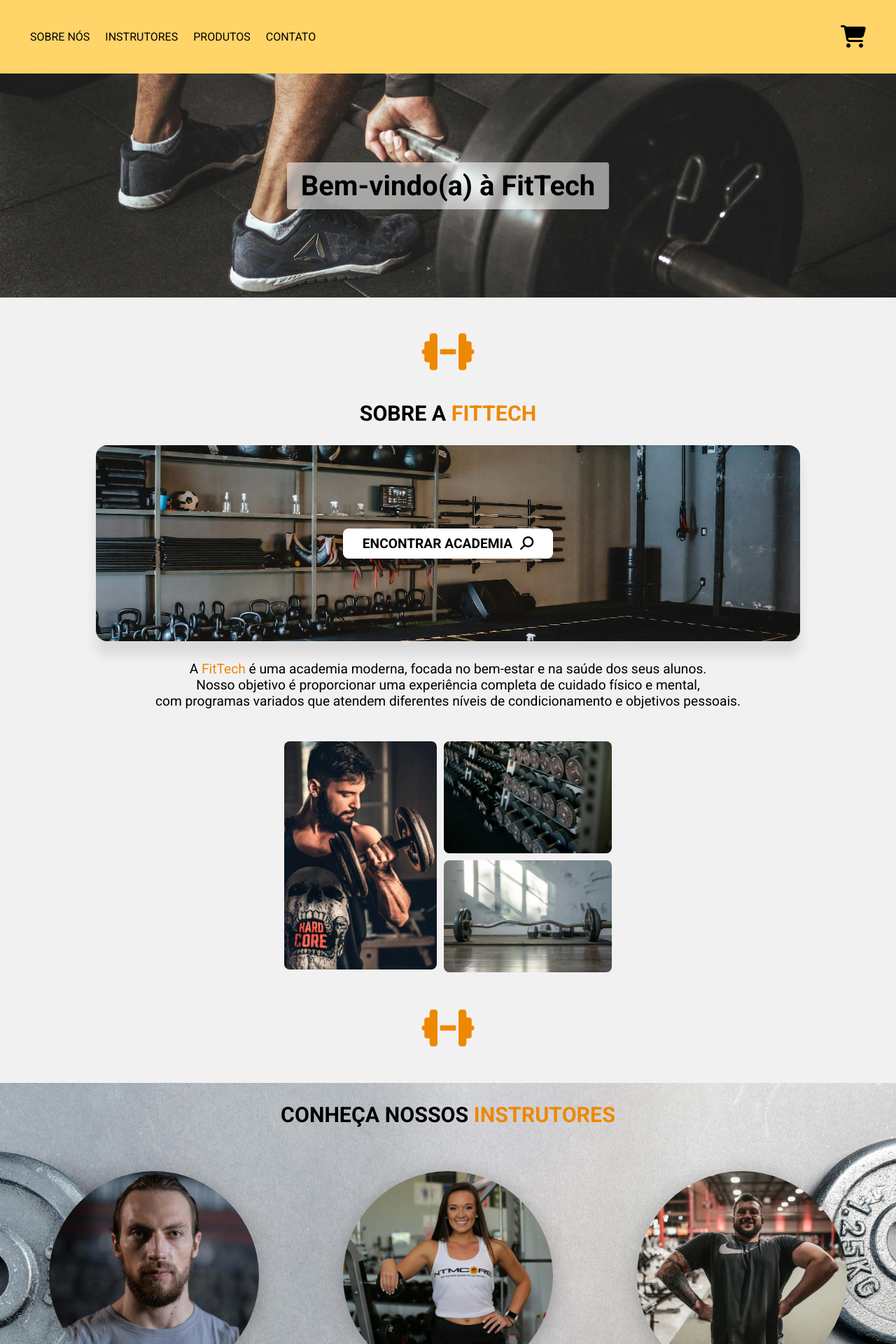
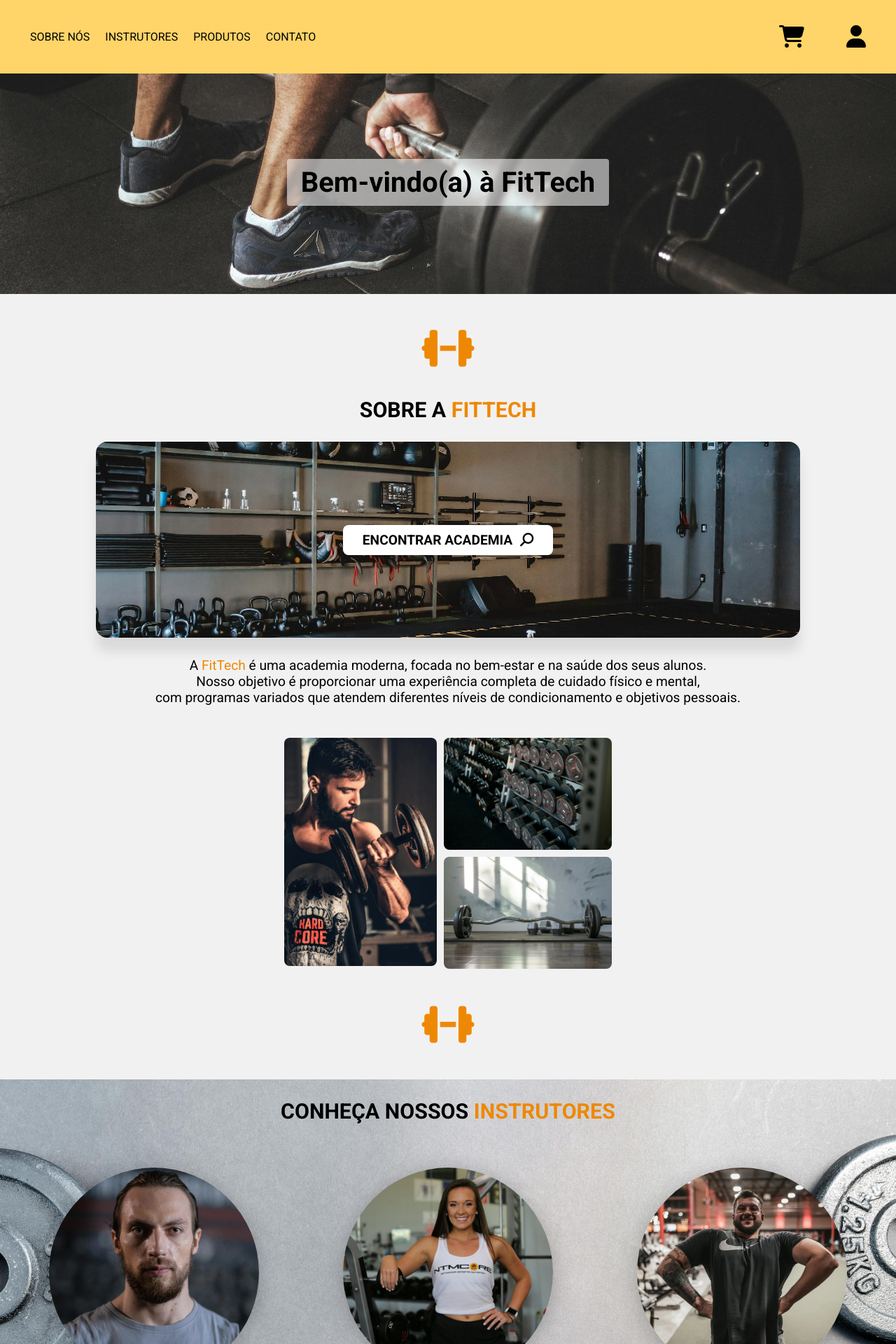
Before and after one commit to FitTechWithU/Project, a PHP site: page / in a window 1280 px wide. Shown: the top 1920 px of the page at 70% size. Run offline with PHP 8.4, Linux system fonts and the light colour scheme; some libraries are stand-ins or nearby versions.

Commit message:
Adicionando navbar fixada e icone de perfil

```diff
--- a/CSS/style2.css
+++ b/CSS/style2.css
@@ -28,6 +28,10 @@ header {
     display: flex;
     flex-direction: row;
     padding: 15px;
+    position: fixed;
+    width: 100%;
+    z-index: 1000; /* Garante que a navbar fique na frente */
+    top: 0;
 }
 
 header nav {
@@ -89,6 +93,7 @@ table {
     justify-content: space-between;
     width: 80%;
     margin: 50px auto;
+    margin-top: 150px;
 }
 
 .cart {
--- a/CSS/styleMainPage.css
+++ b/CSS/styleMainPage.css
@@ -21,6 +21,10 @@ header {
   justify-content: space-between;
   background-color: var(--cor_de_destaque);
   align-items: center;
+  position: fixed;
+  width: 100%;
+  z-index: 1000; /* Garante que a navbar fique na frente */
+  top: 0;
 }
 
 header nav {
@@ -32,6 +36,7 @@ header a {
   color: var(--fonte_preta);
   text-transform: uppercase;
   transition: 0.5s;
+
 }
 
 header a:hover {
@@ -62,6 +67,7 @@ p{
   /* Centraliza a imagem */
   background-repeat: no-repeat;
   /* Impede que a imagem se repita */
+  margin-top: 100px;
 }
 
 .square {
@@ -141,7 +147,7 @@ h2 {
   color: var(--fonte_preta);
   /* background-color: var(--background_claro); */
   background-image: url(../img/background_opcional.jpeg);
-  background-repeat: no-repeat;
+  /* background-repeat: no-repeat; */
   background-attachment: fixed;
   background-size: 100%;
   padding: 28px 0px;
@@ -170,6 +176,7 @@ span {
 .third_container {
   background-color: var(--fundo_claro);
   padding: 48px 0px 20px 0px;
+  margin-top: 100px;
 }
 
 .box img {
--- a/index.html
+++ b/index.html
@@ -22,8 +22,8 @@
             <a href="carrinho.html">
                 <i class="fa-solid fa-cart-shopping fa-2xl" style="color: #000;"></i>
             </a>
-            <a href="carrinho.html">
-
+            <a href="perfil.html">
+                <i class="fa-solid fa-user fa-2xl"></i>
             </a>
         </div>
     </header>
--- a/produtos.html
+++ b/produtos.html
@@ -22,8 +22,8 @@
             <a href="carrinho.html">
                 <i class="fa-solid fa-cart-shopping fa-2xl" style="color: #000;"></i>
             </a>
-            <a href="carrinho.html">
-
+            <a href="perfil.html">
+                <i class="fa-solid fa-user fa-2xl"></i>
             </a>
         </div>
     </header>
@@ -168,7 +168,7 @@
     </footer>
 
     <script>
-         function addCarrinho() {
+        function addCarrinho() {
             Swal.fire({
                 icon: "success",
                 // title: "Compra feita com sucesso!",
```
Also changed, not shown: carrinho.html (+8 -4 lines).
